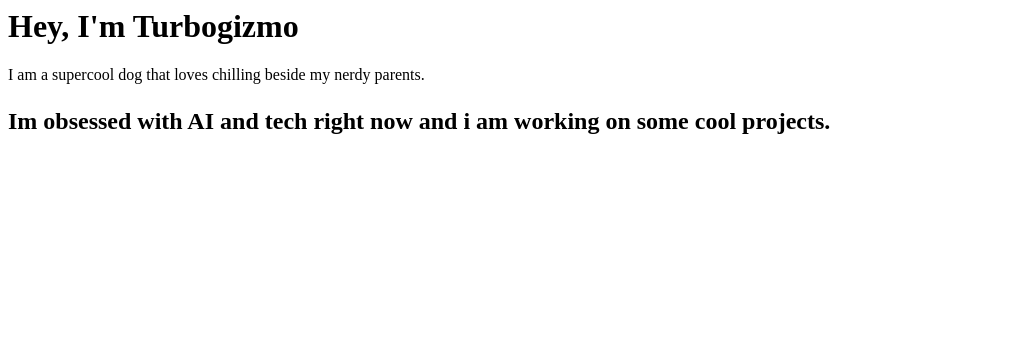
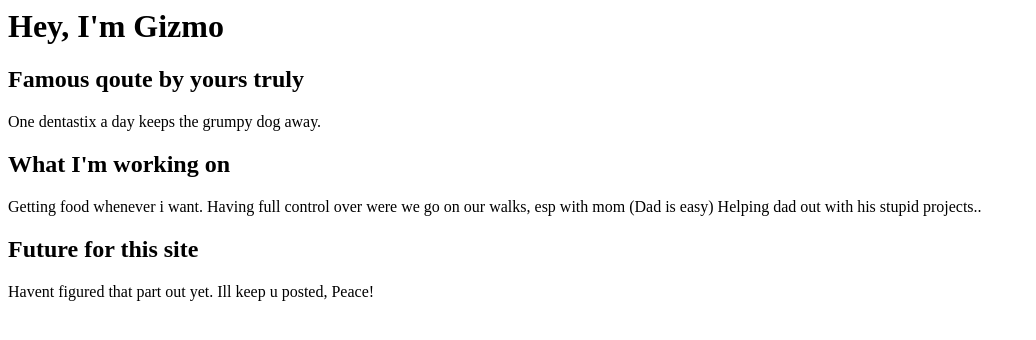
Before and after one commit to SinnedN/hemsida, a plain HTML site: page hemsida.html in a window 1280 px wide. Shown: the whole page, without its empty margins (0-1036 px from the left). Drawn offline with Linux system fonts and the light colour scheme.

Commit message:
Add files via upload

```diff
--- a/hemsida.html
+++ b/hemsida.html
@@ -1,23 +1,21 @@
 <html>
     <h1>
-        Hey, I'm Turbogizmo
+        Hey, I'm Gizmo
     </h1>
     <body>
+        <h2>Famous qoute by yours truly</h2>
         <p>
-            I am a supercool dog that loves chilling beside my nerdy parents.
+            One dentastix a day keeps the grumpy dog away.
+
         </p>
-        <h2>
+        <h2>What I'm working on</h2>
         <p>
-            Im obsessed with AI and tech right now and i am working on some cool projects.
+            Getting food whenever i want. Having full control over were we go on our walks, esp with mom (Dad is easy)
+            Helping dad out with his stupid projects..
         </p>
-
-
-
-
-
-
-
-
-
+        <h2>Future for this site</h2>
+        <p>
+            Havent figured that part out yet. Ill keep u posted, Peace!
+        </p>
     </body>
 </html>
```
